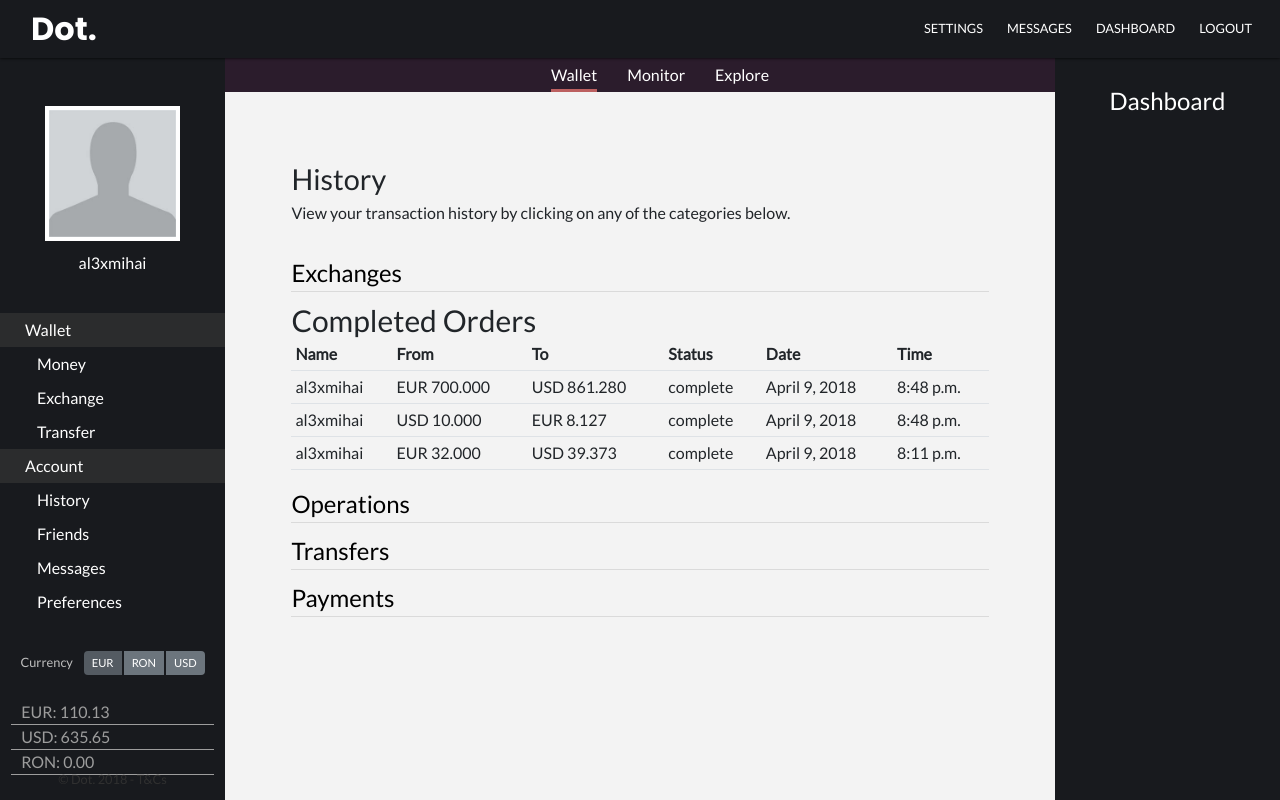
After one commit to alex97mihai/dot-server-2, a Django app: page /history/ in a window 1280 px wide, after a click on "Exchanges". The commit adds this page. Run offline with Django 3.2, Linux system fonts and the light colour scheme; a user stored in the database is signed in; data comes from the database, SQL or seed files in the repository; both versions use the stored data as it was after the commit; data that the repository does not hold is empty; some libraries are stand-ins or nearby versions.

Commit message:
history and settigns

```diff
--- a/dot/settings.py
+++ b/dot/settings.py
@@ -26,7 +26,7 @@ SECRET_KEY = '$xb$nl74v0yk)n4reetugzbty*)+l#rsnjs=2ego0-jqb60erh'
 # SECURITY WARNING: don't run with debug turned on in production!
 DEBUG = True
 
-ALLOWED_HOSTS = ['34.245.213.148']
+ALLOWED_HOSTS = ['34.240.191.2']
 
 
 # Application definition
--- a/dot/urls.py
+++ b/dot/urls.py
@@ -40,5 +40,7 @@ urlpatterns = [
     path('money/', moneyView, name='operations'),
     path('exchange/', exchangeView, name='exchange'),
     path('transfer/', transferView, name='transfer'),
+    path('settings/', settingsView, name='settings'),
+    path('history/', historyView, name='history'),
 
 ]  + static(settings.MEDIA_URL, document_root=settings.MEDIA_ROOT)
--- a/dot_basic/templates/base.html
+++ b/dot_basic/templates/base.html
@@ -24,19 +24,16 @@
   <div class="collapse navbar-collapse" id='dotnavbar'>
     <ul class="navbar-nav ml-auto">
       <li class="nav-item mx-1">
-        <a class="nav-link" href="#">SETTINGS</a>
+        <a class="nav-link" href="/settings">SETTINGS</a>
       </li>
       <li class="nav-item mx-1">
-        <a class="nav-link" href="about.html">MESSAGES</a>
+        <a class="nav-link" href="/messages">MESSAGES</a>
       </li>
       <li class="nav-item mx-1">
-        <a class="nav-link" href="#">NOTIFICATIONS</a>
+        <a class="nav-link" style="cursor: pointer;" onclick="display()">DASHBOARD</a>
       </li>
       <li class="nav-item mx-1">
         <a class="nav-link" href="/logout">LOGOUT</a>
-      </li>
-      <li class="nav-item mx-1">
-        <a class="nav-link" style="cursor: pointer;" onclick="display()">DASHBOARD</a>
       </li>
     </ul>
   </div>
@@ -66,22 +63,22 @@
                         <a class="sidebar-link" href="/exchange">Exchange</a>
                     </li>
                     <li class="sidebar-item sidebar-sub">
-                        <a class="sidebar-link" href="/">Transfer</a>
+                        <a class="sidebar-link" href="/transfer">Transfer</a>
                     </li>
                     <li class="sidebar-item sidebar-cat">
-                        <a class="sidebar-link" href="/">Account</a>
+                        <a class="sidebar-link" href="">Account</a>
                     </li>
                     <li class="sidebar-item sidebar-sub">
-                        <a class="sidebar-link" href="/">History</a>
+                        <a class="sidebar-link" href="/history">History</a>
                     </li>
                     <li class="sidebar-item sidebar-sub">
-                        <a class="sidebar-link" href="/">Friends</a>
+                        <a class="sidebar-link" href="/friends">Friends</a>
                     </li>
                     <li class="sidebar-item sidebar-sub">
-                        <a class="sidebar-link" href="/">Messages</a>
+                        <a class="sidebar-link" href="/messages">Messages</a>
                     </li>
                     <li class="sidebar-item sidebar-sub">
-                        <a class="sidebar-link" href="/">Preferences</a>
+                        <a class="sidebar-link" href="/settings">Preferences</a>
                     </li>
                 </ul>
             </div>
--- /dev/null
+++ b/dot_basic/templates/users/wallet/history.html
@@ -0,0 +1,150 @@
+{% extends 'base.html' %}
+
+{% block content %}
+<link rel = "stylesheet" type = "text/css" href = "/static/basic/css/history.css" />
+<div class="container-fluid history-container">
+  <div class="history-text">History</div>
+  <div class="history-intro">View your transaction history by clicking on any of the categories below. </div>
+  <div class="history-list-container">
+    <div class="link-box">
+      <a href="" class="history-link" data-toggle="collapse" data-target="#add"> Exchanges</a>
+    </div>
+      <div id="add" class="collapse">
+        {% if orders %}
+            <h1 class="history-header">Active Orders</h1>
+
+          <table class="table history">
+            <tr>
+              <th> Name </th>
+              <th> From </th>
+              <th> To </th>
+              <th> Amount left to exchange </th>
+              <th> Status </th>
+              <th> Date </th>
+              <th> Time </th>
+            </tr>
+            {% for order in orders reversed %}
+            <tr>
+              <td>{{ order.user }}</td>
+              <td>{{ order.home_currency }}</td>
+              <td>{{ order.target_currency }}</td>
+              <td>{{ order.home_currency_amount }}</td>
+              <td>{{ order.status }}</td>
+              <td>{{ order.date }}</td>
+              <td>{{ order.time }}</td>
+            </tr>
+            {% endfor %}
+          </table>
+        {% endif %}
+
+        {% if completed_orders %}
+<h1 class="history-header">Completed Orders</h1>
+      <table class="table">
+        <tr>
+          <th> Name </th>
+          <th> From </th>
+          <th> To </th>
+          <th> Status </th>
+          <th> Date </th>
+          <th> Time </th>
+        </tr>
+        {% for order in completed_orders reversed %}
+        <tr>
+          <td>{{ order.user }}</td>
+          <td>{{ order.home_currency }} {{ order.home_currency_amount }}</td>
+          <td>{{ order.target_currency }} {{ order.target_currency_amount }}</td>
+          <td>{{ order.status }}</td>
+          <td>{{ order.date }}</td>
+          <td>{{ order.time }}</td>
+        </tr>
+        {% endfor %}
+      </table>
+      {% endif %}
+    </div>
+
+
+
+    <div class="link-box">
+      <a href="" class="history-link" data-toggle="collapse" data-target="#op">Operations</a>
+    </div>
+  <div id="op" class="collapse">
+    <table class="table">
+      <tr>
+        <th> Name </th>
+        <th> Currency </th>
+        <th> Amount </th>
+        <th> Type of transaction </th>
+        <th> Date </th>
+        <th> Time </th>
+      </tr>
+      {% for order in operations_list reversed %}
+      <tr>
+        <td>{{ order.user }}</td>
+        <td>{{ order.currency }}</td>
+        <td style="color:{% if order.optype == 'withdraw' %} red {% else %} green {% endif %}">{{ order.amount }}</td>
+        <td>{{ order.optype }}</td>
+        <td>{{ order.date }}</td>
+        <td>{{ order.time }}</td>
+      </tr>
+      {% endfor %}
+    </table>
+  </div>
+
+  <div class="link-box">
+    <a href="" class="history-link" data-toggle="collapse" data-target="#transf">Transfers</a>
+</div>
+<div id="transf" class="collapse">
+  <table class="table">
+    <tr>
+      <th> From </th>
+      <th> To </th>
+      <th> Currency </th>
+      <th> Amount </th>
+      <th> Date </th>
+      <th> Time </th>
+    </tr>
+    {% for order in transfer_list reversed %}
+    <tr>
+      <td>{{ order.user }}</td>
+      <td>{{ order.user2 }}</td>
+      <td>{{ order.currency }}</td>
+      <td>{{ order.amount }}</td>
+      <td>{{ order.date }}</td>
+      <td>{{ order.time }}</td>
+    </tr>
+    {% endfor %}
+  </table>
+</div>
+
+<div class="marginfix">
+<div class="link-box">
+  <a href="" class="history-link" data-toggle="collapse" data-target="#pay">Payments</a>
+</div>
+<div id="pay" class="collapse">
+<table class="table">
+  <tr>
+    <th> Seller </th>
+    <th> Product </th>
+    <th> Type </th>
+    <th> Price </th>
+    <th> Currency </th>
+    <th> Date </th>
+    <th> Time </th>
+  </tr>
+  {% for order in payment_list reversed %}
+  <tr>
+    <td>{{ order.seller }}</td>
+    <td>{{ order.name }}</td>
+    <td>{{ order.p_type }}</td>
+    <td>{{ order.price }}</td>
+    <td>{{ order.currency }}</td>
+    <td>{{ order.date }}</td>
+    <td>{{ order.time }}</td>
+  </tr>
+  {% endfor %}
+</table>
+</div>
+</div>
+</div>
+</div>
+{% endblock %}
--- a/dot_basic/views.py
+++ b/dot_basic/views.py
@@ -271,3 +271,31 @@ def transferView(request):
         return render(request, 'users/wallet/transfer.html', context_dict)
     else:
         return redirect('/')
+
+
+
+@login_required
+def settingsView(request):
+    user = request.user
+    if user.profile.corporate is False:
+        notifications=basic_models.Notification.objects.filter(user=user)
+        context_dict={'notifications':notifications}
+        return render(request, 'users/profile/settings.html', context_dict)
+    else:
+        return render(request, 'corporate/corporate-settings.html')
+
+@login_required
+def historyView(request):
+    user = request.user
+    if user.profile.corporate is False:
+        orders = basic_models.Order.objects.filter(user=user.username, status='pending')
+        completed_orders = basic_models.CompleteOrders.objects.filter(user=user.username)
+        notifications= basic_models.Notification.objects.filter(user=user)
+        operations_list = basic_models.OpHistory.objects.filter(user=user)
+        transfer_list = basic_models.TransferHistory.objects.filter(user=user) | basic_models.TransferHistory.objects.filter(user2=user)
+        transfer_list = transfer_list.order_by('-date', '-time')
+        payment_list = basic_models.PurchasedItem.objects.filter(user=user)
+        context_dict = {'payment_list':payment_list, 'orders':orders, 'completed_orders':completed_orders, 'notifications':notifications, 'operations_list': operations_list, 'transfer_list': transfer_list}
+        return render(request, 'users/wallet/history.html', context_dict)
+    else:
+        return redirect ('/')
--- /dev/null
+++ b/static/basic/css/history.css
@@ -0,0 +1,79 @@
+.history-container {
+    padding-top: 100px;
+    padding-left: 8%;
+    padding-right: 8%;
+    padding-bottom: 50px;
+}
+
+.history-op{
+    margin: 100px auto 100px auto;
+}
+
+.custom-btn {
+    margin-top: 20px;
+    width: 50%;
+    background-color: #2b1c2c;
+    border-color: #2b1c2c
+}
+
+.jumbotron {
+    background-color: #ededed;
+    padding: 3rem 2rem;
+    margin-left: 20px;
+    margin-right: 20px;
+}
+
+
+.history-list-container{
+    margin-top: 30px;
+}
+
+#history-text {
+    font-size: 1.8rem;
+    margin-bottom: 1rem;
+    color: red !important;
+}
+
+.history-text {
+    font-size: 1.8rem;
+}
+
+.history-intro {
+    font-size: 1rem;
+}
+
+.history-header {
+    margin: 5px auto 25px;
+}
+
+.history {
+    width: 100%;
+}
+
+.table th, .table td {
+    padding: .25rem;
+    border-bottom: 1px solid #dee2e6;
+    border-top: none;
+}
+
+.history-toggle {
+  font-size: 1.6rem;
+  margin: 0;
+}
+
+.history-link, .history-link:hover {
+  color: #000;
+  text-decoration: none;
+  font-size: 1.5rem;
+}
+
+
+.history-header {
+  font-size: 30px;
+  margin: 10px 0 0 0;
+}
+
+.link-box{
+    margin-top: 10px;
+    border-bottom: 1px rgba(0,0,0,.1) solid;
+}
```
Also changed, not shown: dot_basic/templates/users/profile/settings.html (added, +66 -0 lines), dot_basic/templates/wallet/history.html (added, +140 -0 lines), dot_basic/templates/wallet/money.html (deleted, +0 -13 lines), static/basic/css/settings.css (added, +64 -0 lines), db.sqlite3.
